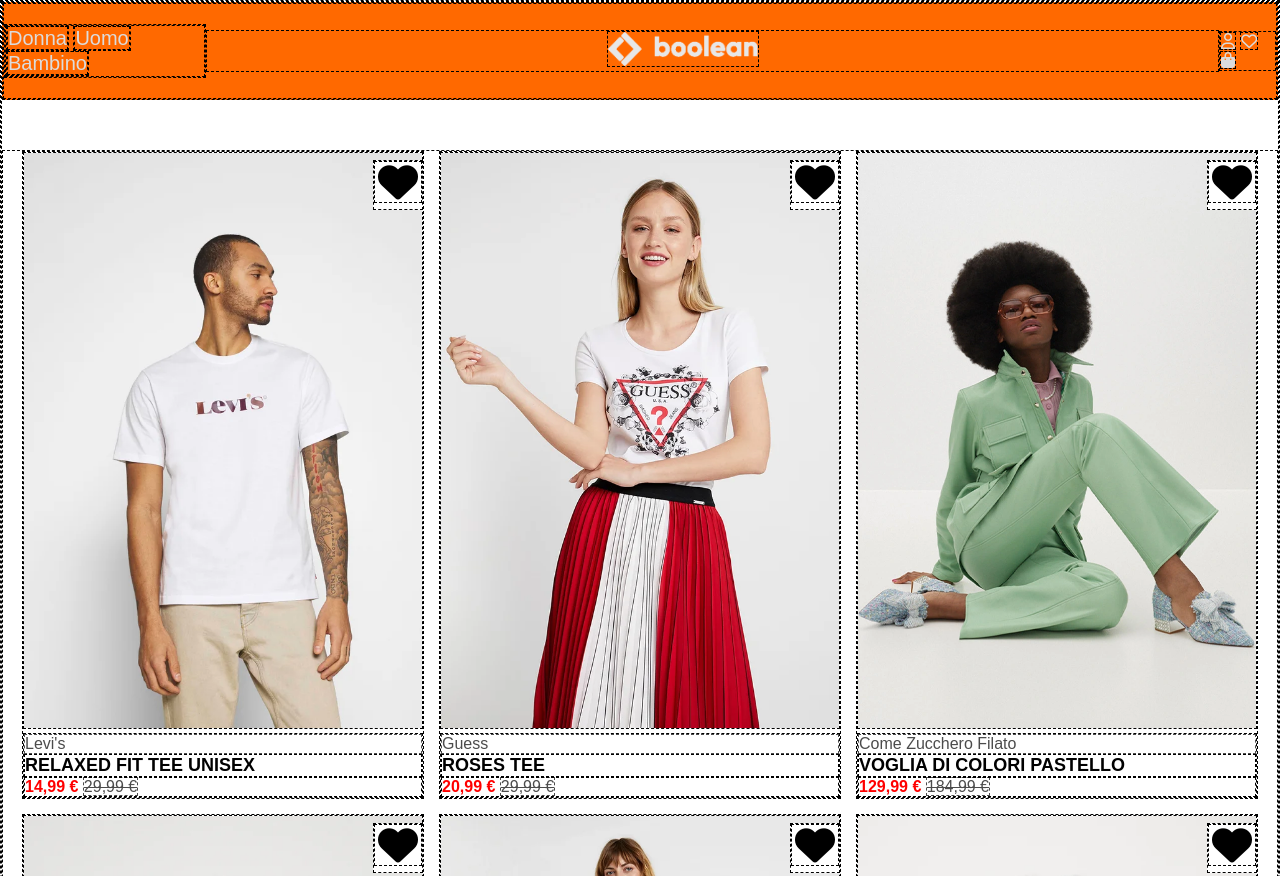
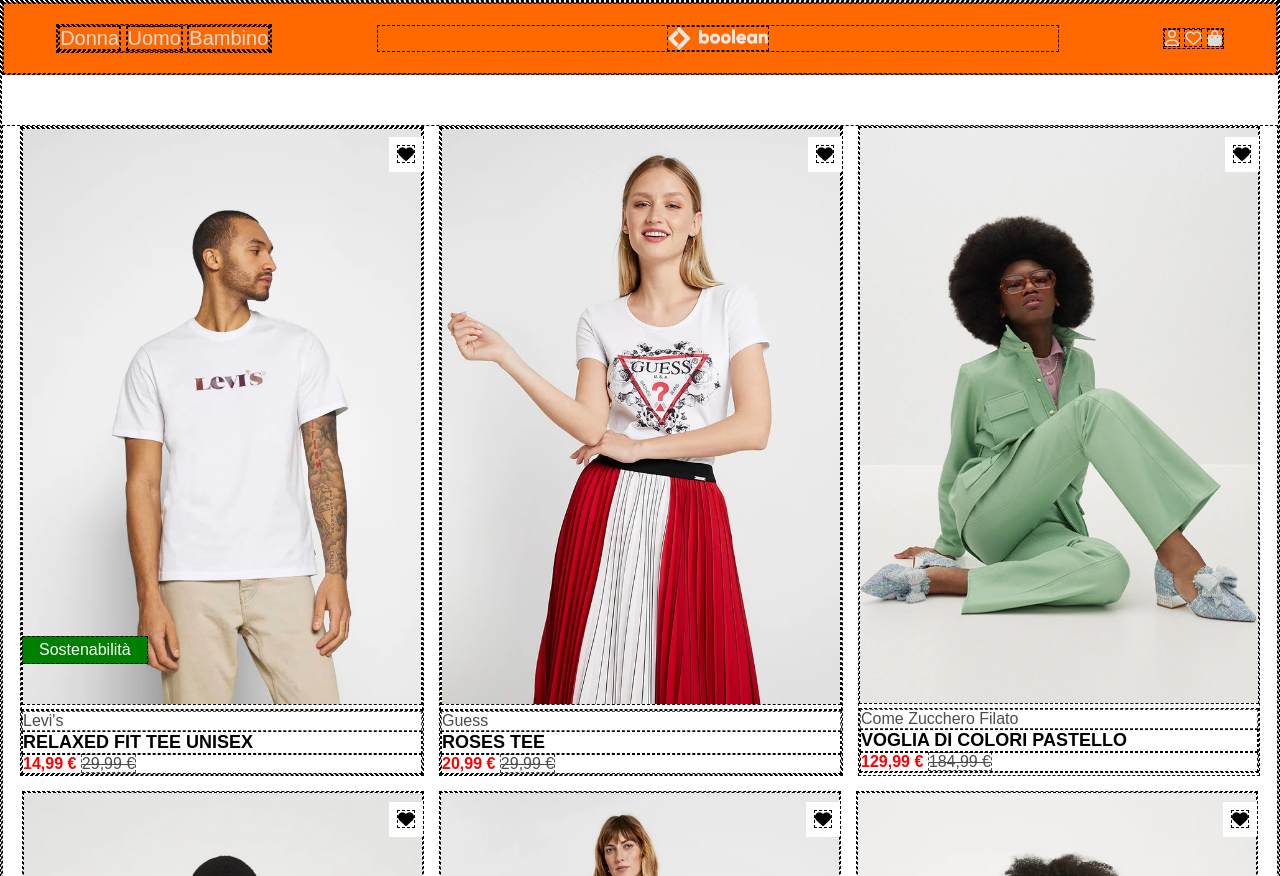
Before and after one commit to valevurro/html-css-boolando, a plain HTML site: page index.html in a window 1280 px wide. Shown: the top 876 px of the page. Drawn offline with Linux system fonts and the light colour scheme.

Commit message:
Add adjustment in card structure and styles; add hover effects and badges

```diff
--- a/css/style.css
+++ b/css/style.css
@@ -42,10 +42,17 @@
     }
 }
 
-.boolean-logo{
+.logo{
+    display: flex;
+    justify-content: center;
+
+    .boolean-logo{
     width: 15%;
-    margin-left: 400px;
+    }
+
 }
+
+
 
 .icone{
     color: gainsboro;
@@ -75,19 +82,50 @@
     width: 400px;
 }
 
+.top{
+
+    position: relative;
+
+    .back{
+        display: none;
+    }
+
+    &:hover .front{
+        display: none;
+    }
+
+    &:hover .back{
+        display: block;
+    }
+}
+
 .cuore{
 
     position: absolute;
-    top: 8px;
-    left: 350px;
-    font-size: 40px;
+    top: 10px;
+    right: 0;
+    border: none;
     background-color: white;
-    width: 50px;
-    height: 50px;
+    padding: 0.5rem;
+}
 
-    i{
-        display: flex;
-        justify-content: center;
+.badge{
+    position: absolute;
+    bottom: 55px;
+    left: 0;
+    color: white;
+
+    .badge{
+        padding: 0.25rem 1rem;
+
+    }
+
+    .discount{
+        background-color: #ff0000;
+    }
+
+    .category{
+        background-color: green;
     }
 }
 
--- a/index.html
+++ b/index.html
@@ -16,9 +16,9 @@
             <!--Lista Donna, Uomo, Bambino-->
            <nav class="links">
                 <ul>
-                    <li><a href="#">Donna</a></li>
-                    <li><a href="#">Uomo</a></li>
-                    <li><a href="#">Bambino</a></li>
+                    <li><a href="">Donna</a></li>
+                    <li><a href="">Uomo</a></li>
+                    <li><a href="">Bambino</a></li>
                 </ul>
             </nav>
 
@@ -42,10 +42,21 @@
     <main id="cards">
 
         <div class="card">
-            <img src="./img/1.webp" alt="">
+
+            <div class="top">
+               <img class="front" src="./img/1.webp" alt="">
+            <img class="back" src="./img/1b.webp" alt="">
+            </div>
+
             <div class="cuore">
                 <i class="fa-solid fa-heart"></i>
             </div>
+
+            <div class="badge">
+                <span class="badge discount">-50%</span>
+                <span class="badge category">Sostenabilità</span>
+            </div>
+
             <div>
                 <p class="brand">
                     Levi's
@@ -60,7 +71,12 @@
         </div>
 
         <div class="card">
-            <img src="./img/2.webp" alt="">
+
+            <div class="top">
+                <img class="front" src="./img/2.webp" alt="">
+                <img class="back" src="./img/2b.webp" alt="">
+            </div>
+
             <div class="cuore">
                 <i class="fa-solid fa-heart"></i>
             </div>
```
